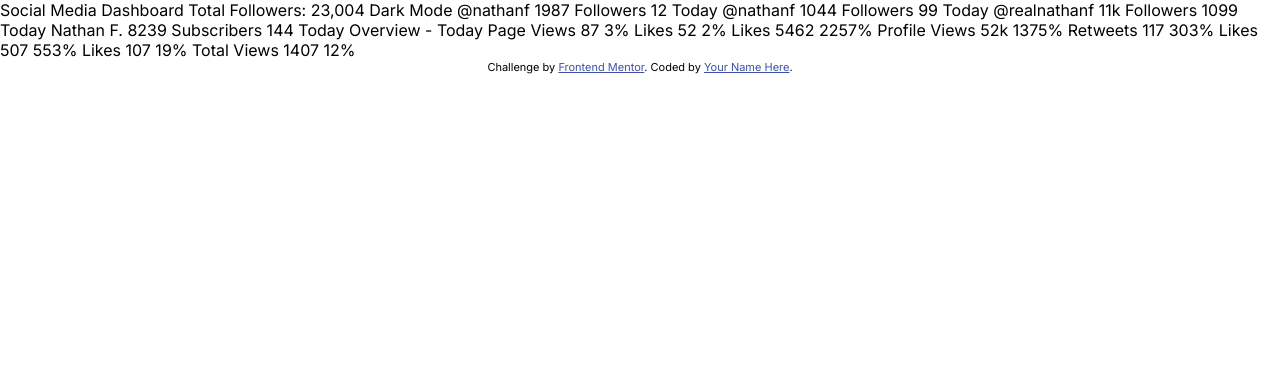
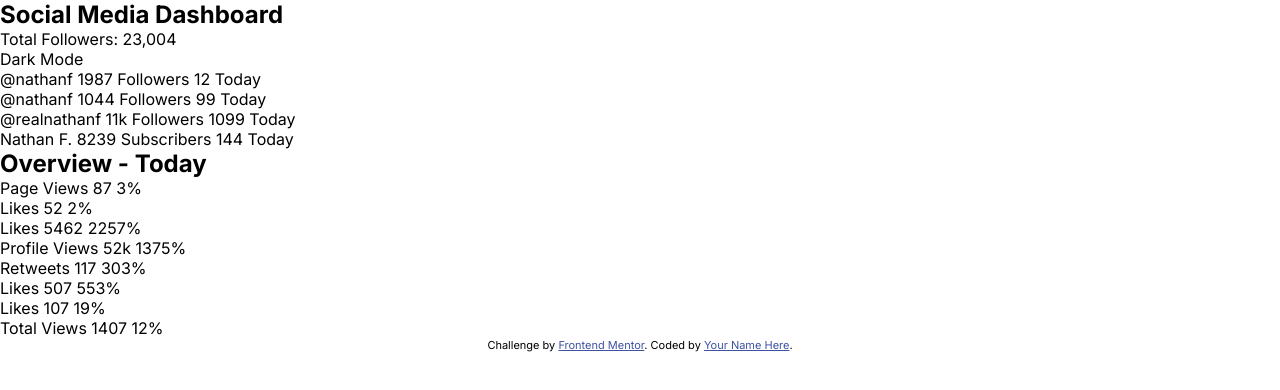
Before and after one commit to VivianTang11/social-media-dashboard, a plain HTML site: page index.html in a window 1280 px wide. Drawn offline with Linux system fonts and the light colour scheme.

Commit message:
first commit

```diff
--- /dev/null
+++ b/index.css
@@ -0,0 +1,53 @@
+@import url('https://fonts.googleapis.com/css2?family=Inter:wght@400;700&display=swap');
+
+/* Dark Theme*
+--bgBottom: hsl(230, 17%, 14%);
+--bgTop: hsl(232, 19%, 15%);
+--bgCard: hsl(228, 28%, 20%);
+--textCard: hsl(228, 34%, 66%);
+--text: hsl(0, 0%, 100%);
+
+/* Light Theme*
+--bgBottom: hsl(0, 0%, 100%);
+--bgTop: hsl(225, 100%, 98%);
+--bgCard: hsl(227, 47%, 96%);
+--text: black;
+--textCard: hsl(228, 12%, 44%);
+/* - Very Dark Blue (Text): hsl(230, 17%, 14%);
+
+
+/* Dark Theme*
+/*- Toggle: linear gradient hsl(210, 78%, 56%) to hsl(146, 68%, 55%)*
+
+/* Light Theme*
+/*- Toggle: hsl(230, 22%, 74%)*
+/*- Lime Green: hsl(163, 72%, 41%)
+/*- Bright Red: hsl(356, 69%, 56%)
+/*
+/*- Facebook: hsl(208, 92%, 53%)
+/*- Twitter: hsl(203, 89%, 53%)
+/*- Instagram: linear gradient hsl(37, 97%, 70%) to hsl(329, 70%, 58%)
+/*- YouTube: hsl(348, 97%, 39%)
+*/
+
+/* .light{
+
+}
+.dark{
+
+} */
+
+*{
+    margin:0;
+    padding: 0;
+    box-sizing: border-box;
+    font-family: 'Inter', sans-serif;
+}
+/* body{
+    background-color: var(--test);
+} */
+
+
+
+.attribution { font-size: 11px; text-align: center; }
+.attribution a { color: hsl(228, 45%, 44%); }
--- a/index.html
+++ b/index.html
@@ -5,80 +5,100 @@
   <meta name="viewport" content="width=device-width, initial-scale=1.0"> <!-- displays site properly based on user's device -->
 
   <link rel="icon" type="image/png" sizes="32x32" href="./images/favicon-32x32.png">
-  <link rel="stylesheet" href="./styles/css/index.css">
+  <link rel="stylesheet" href="./index.css">
 
   <title>Frontend Mentor | Social media dashboard</title>
 
+</head>
+<body class="light">
 
-</head>
-<body>
+  <header>
+    <section class="heading">
+      <h1>Social Media Dashboard</h1>
+      <p>Total Followers: 23,004</p>
+    </section>
+    <section class="toggle">
+      <p>Dark Mode</p>
+    </section>
+  </header>
 
-  Social Media Dashboard
-  Total Followers: 23,004
-
-  Dark Mode
-
-
-
+  <main>
+    <section class="overall">
+      <article>
         @nathanf
         1987
         Followers
         12 Today
-
+      </article>
+      <article>
         @nathanf
         1044
         Followers
         99 Today
-
+      </article>
+      <article>
         @realnathanf
         11k
         Followers
         1099 Today
-
+      </article>
+      <article>
         Nathan F.
         8239
         Subscribers
         144 Today
-
-
-
-  Overview - Today
-
+      </article>
+    </section>
+    <section class="overview">
+      <h2>Overview - Today</h2>
+      <article>
         Page Views
         87
         3%
-
+      </article>
+      <article>
         Likes
         52
         2%
-
+      </article>
+      <article>
         Likes
         5462
         2257%
-
+      </article>
+      <article>
         Profile Views
         52k
         1375%
-
+      </article>
+      <article>
         Retweets
         117
         303%
-
+      </article>
+      <article>
         Likes
         507
         553%
-
+      </article>
+      <article>
         Likes
         107
         19%
-
+      </article>
+      <article>
         Total Views
         1407
         12%
+      </article>
+    </section>
+  </main>
 
+  <footer>
     <div class="attribution">
       Challenge by <a href="https://www.frontendmentor.io?ref=challenge" target="_blank">Frontend Mentor</a>.
       Coded by <a href="#">Your Name Here</a>.
     </div>
+  </footer>
 </body>
 </html>
--- a/styles/scss/index.scss
+++ /dev/null
@@ -1,13 +0,0 @@
-@import url('https://fonts.googleapis.com/css2?family=Inter:wght@400;700&display=swap');
-@import './colors';
-@import './mixins';
-
-*{
-    margin:0;
-    padding: 0;
-    box-sizing: border-box;
-    font-family: 'Inter', sans-serif;
-}
-
-.attribution { font-size: 11px; text-align: center; }
-.attribution a { color: hsl(228, 45%, 44%); }
```
Also changed, not shown: package.json (deleted, +0 -15 lines), styles/scss/_colors.scss (deleted, +0 -32 lines), styles/css/index.css (deleted), styles/scss/_mixins.scss (deleted), 3 other files. Lines whose indentation alone changed are shown as unchanged.
